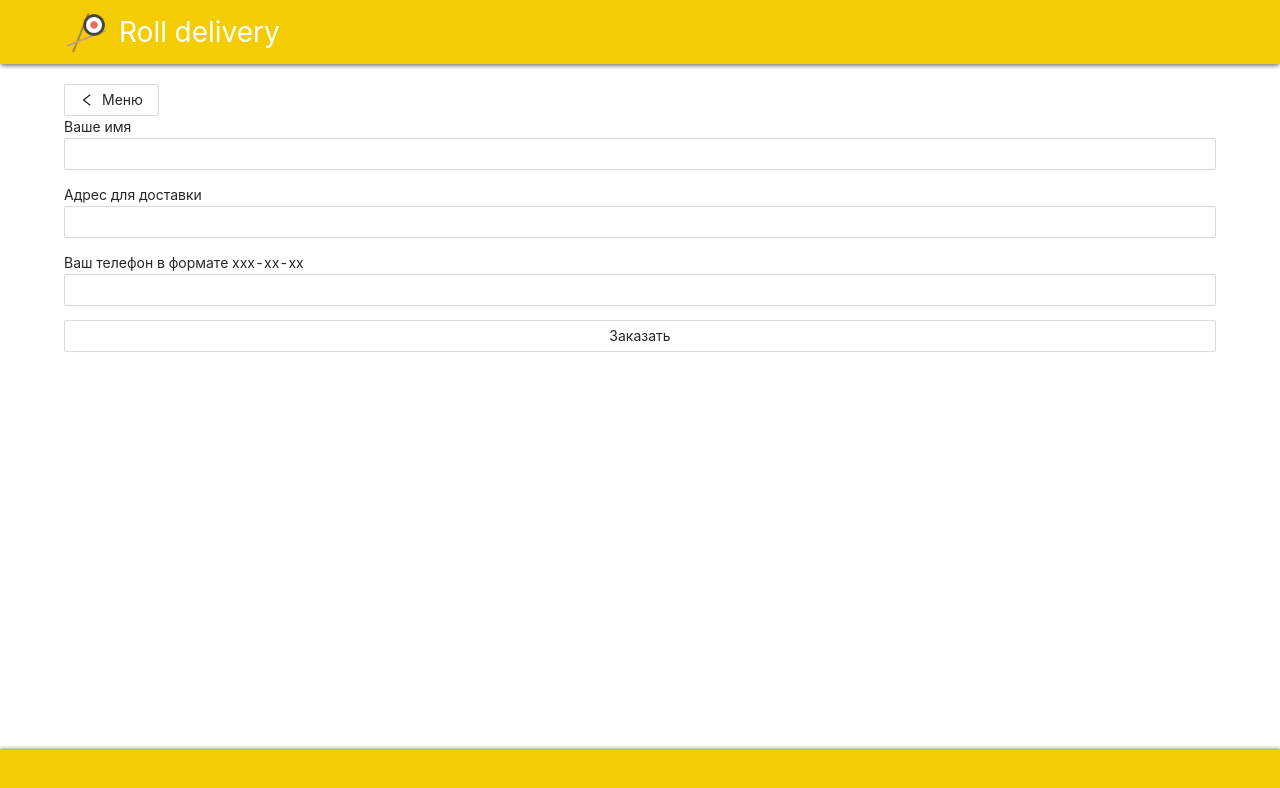
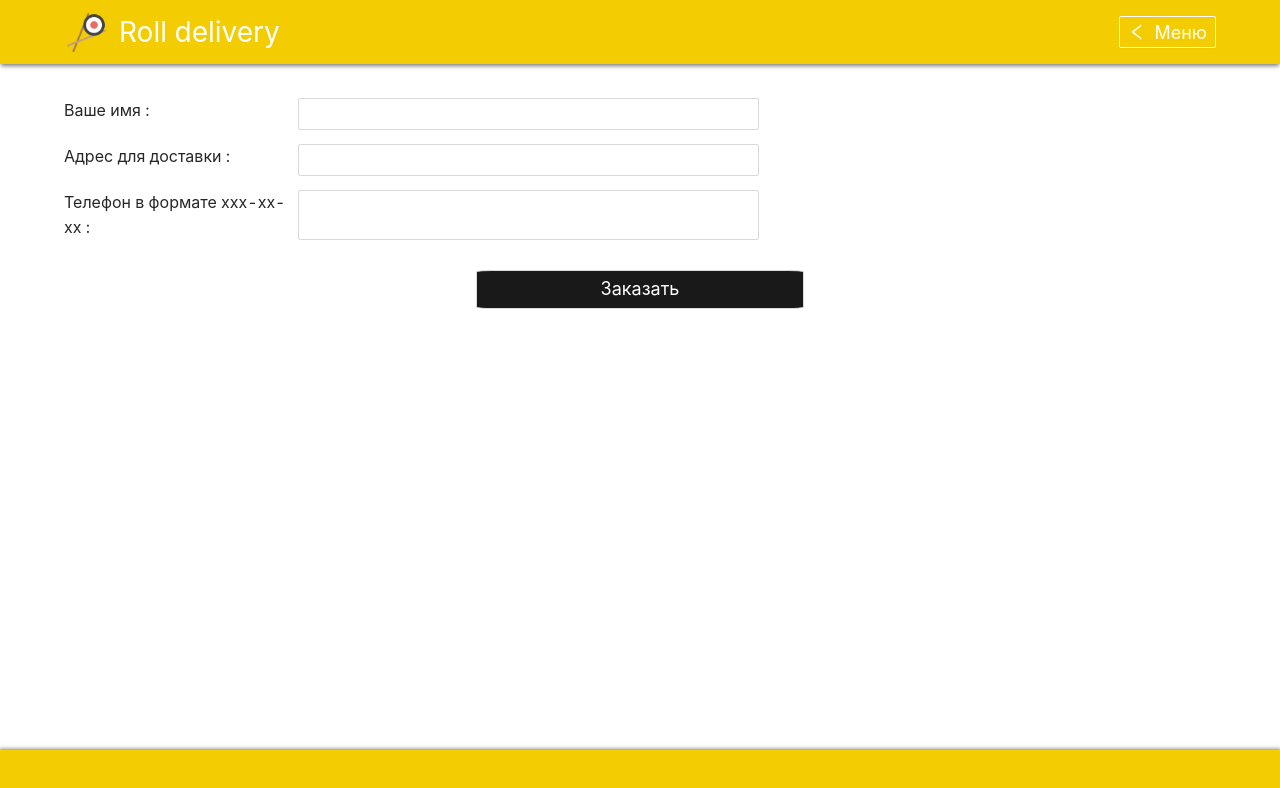
Before and after one commit to NataliaK96/roll-delivery, a React (Create React App) app: page /basket in a window 1280 px wide. Shown: the top 788 px of the page. Built offline with nearby package versions, Linux system fonts and the light colour scheme.

Commit message:
feat: add style for basket page

```diff
--- a/src/components/Buttons/GoBack.tsx
+++ b/src/components/Buttons/GoBack.tsx
@@ -1,17 +1,13 @@
 import React from 'react';
 import 'antd/dist/antd.css';
-import { Button} from 'antd';
+import { Button } from 'antd';
 import { LeftOutlined } from '@ant-design/icons';
 import './buttons.css';
 
-type Props = {
-  onClick: () => void;
-};
-
-export const GoBack: React.FC<Props> = ({ onClick }) => {
+export const GoBack = () => {
   return (
-    <div className='returnButton'>
-      <Button className='goBack' icon={<LeftOutlined />} onClick={onClick}>Меню</Button>
-    </div>
+    <Button className="goBack" icon={<LeftOutlined />}>
+      Меню
+    </Button>
   );
 };
--- a/src/components/Buttons/buttons.css
+++ b/src/components/Buttons/buttons.css
@@ -16,3 +16,16 @@
   color: black;
   border-color: black;
 }
+
+.goBack {
+  background: transparent;
+  color: white;
+  border-color: white;
+  font-size: 18px;
+  padding: 2px 8px;
+}
+.goBack:hover {
+  background: transparent;
+  color: black;
+  border-color: black;
+}
--- a/src/components/Form/Form.tsx
+++ b/src/components/Form/Form.tsx
@@ -1,23 +1,30 @@
 import React from 'react';
 import 'antd/dist/antd.css';
 import { Input } from 'antd';
+import './form.css';
 
 export const Form = () => {
   return (
-    <form>
-      <p>
-        Ваше имя
-        <Input required type="text" />
-      </p>
-      <p>
-        Адрес для доставки
-        <Input required type="text" />
-      </p>
-      <p>
-        Ваш телефон в формате xxx-xx-xx{' '}
-        <Input required type="tel" pattern="[0-9]{3}-[0-9]{2}-[0-9]{2}" />
-      </p>
-      <Input type="submit" value="Заказать" />
+    <form className="form">
+      <div className="inputBlock">
+        <span className="inputName">Ваше имя :</span>
+        <Input required type="text" className="input" />
+      </div>
+      <div className="inputBlock">
+        <span className="inputName">Адрес для доставки :</span>
+        <Input required type="text" className="input" />
+      </div>
+      <div className="inputBlock">
+        <span className="inputName">Телефон в формате xxx-xx-xx :</span>
+        <Input
+          required
+          type="tel"
+          pattern="[0-9]{3}-[0-9]{2}-[0-9]{2}"
+          className="input"
+        />
+      </div>
+      <div className="submitBlock">
+      <Input type="submit" value="Заказать" className="submit" /></div>
     </form>
   );
 };
--- /dev/null
+++ b/src/components/Form/form.css
@@ -0,0 +1,32 @@
+.form {
+  font-size: 16px;
+}
+.input {
+  width: 40%;
+  min-width: 252px;
+}
+.inputBlock {
+  display: flex;
+  flex-wrap: wrap;
+  margin: 14px 0;
+}
+.inputName {
+  width: 234px;
+}
+.submit {
+  font-size: 18px;
+  width: 30%;
+  min-width: 252px;
+  color: white;
+  background-color: rgba(0, 0, 0, 0.9);
+  border-radius: 5%;
+}
+.submit:hover {
+  cursor: pointer;
+  border: 2px solid #f3cd01;
+}
+.submitBlock {
+  display: flex;
+  justify-content: center;
+  margin: 30px;
+}
--- a/src/views/BasketPage/Basket.styles.ts
+++ b/src/views/BasketPage/Basket.styles.ts
@@ -25,3 +25,7 @@ flex-direction: column;
 margin: 20px 5%;
 }
 `
+export const ReturnButton = styled.div`
+display: flex;
+margin-right: 5%;
+`
--- a/src/views/BasketPage/Basket.tsx
+++ b/src/views/BasketPage/Basket.tsx
@@ -1,7 +1,7 @@
 import React from 'react';
 import 'antd/dist/antd.css';
 import './basket.css';
-import { Header, Main, NameApp } from './Basket.styles';
+import { Header, Main, NameApp, ReturnButton } from './Basket.styles';
 import { NavLink } from 'react-router-dom';
 import { GoBack } from '../../components/Buttons/GoBack';
 import { Form } from '../../components/Form/Form';
@@ -14,11 +14,13 @@ export const Basket = () => {
           <img src="logo.png" alt="logo" className="logo" />
           Roll delivery
         </NameApp>
+        <ReturnButton>
+        <NavLink to="/">
+          <GoBack/>
+        </NavLink>
+        </ReturnButton>
       </Header>
       <Main>
-        <NavLink to="/">
-          <GoBack onClick={() => {}} />
-        </NavLink>
         <Form/>
       </Main>
     </>
```
